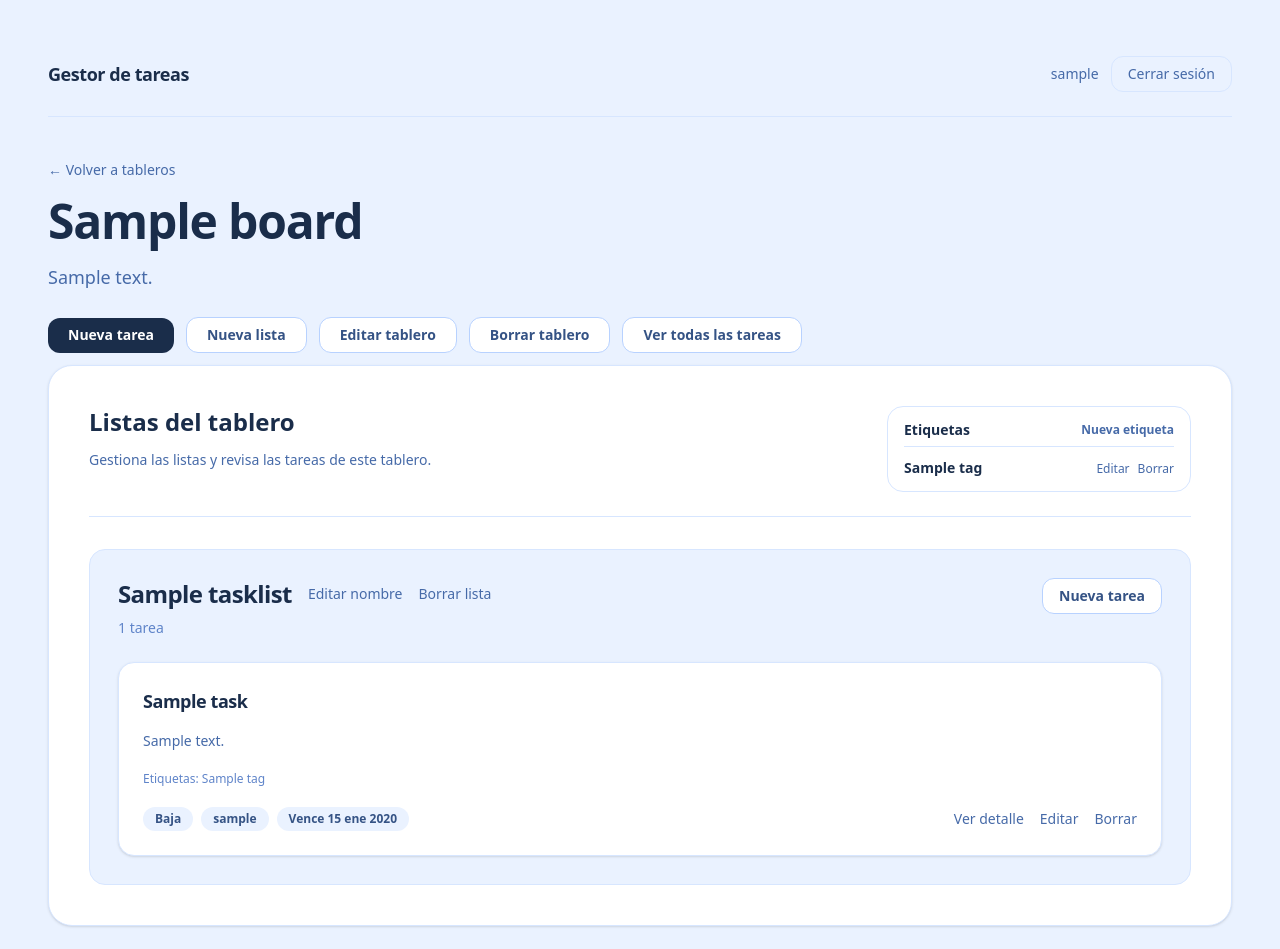
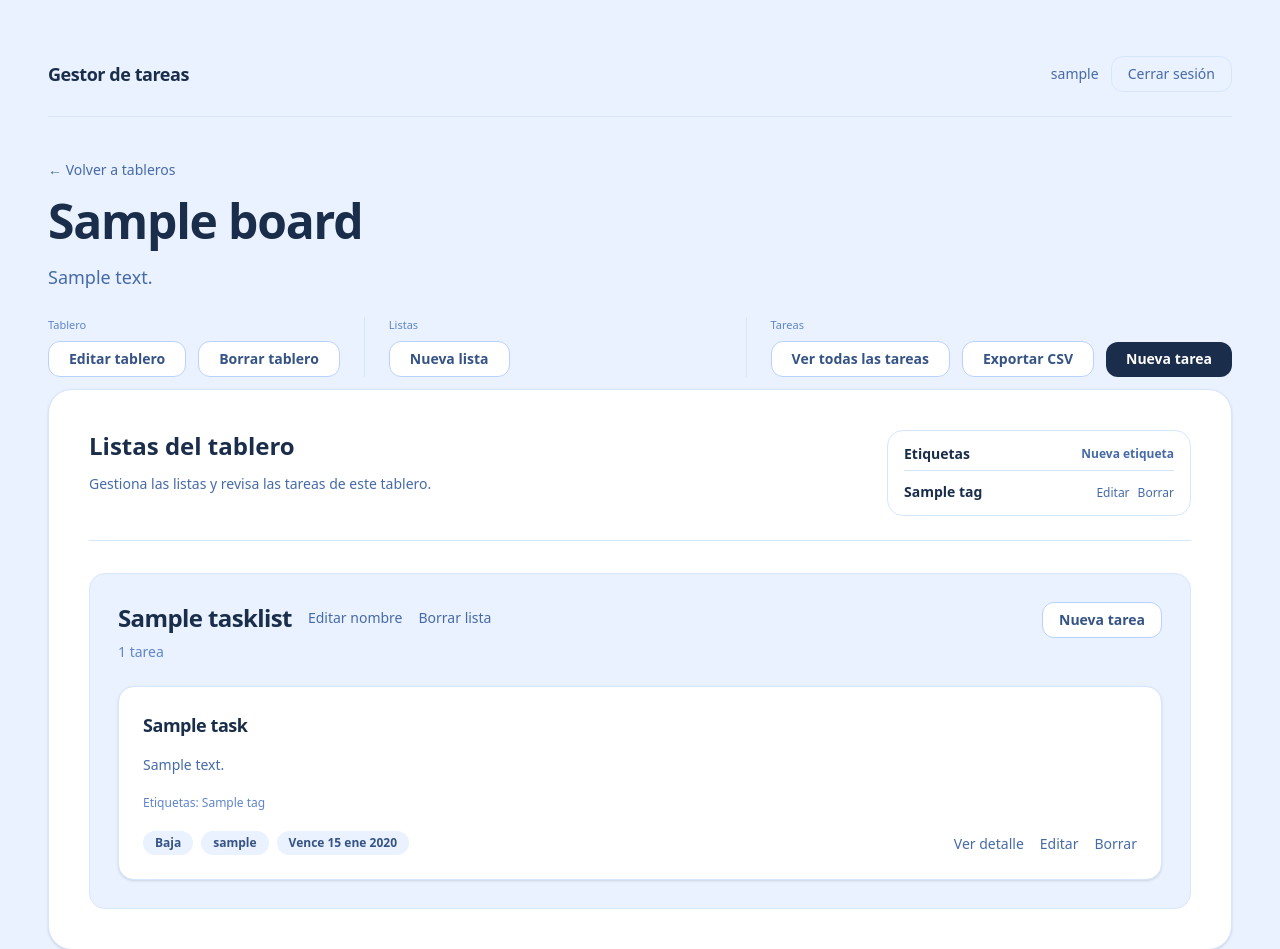
Before and after one commit to fjbravo75/django-task-manager, a Django app: page /boards/1/ in a window 1280 px wide. Shown: the top 949 px of the page. Before the commit the page ends 927 px from the top, so only its background shows below. Run offline with Django 5.2, Linux system fonts and the light colour scheme; a user stored in the database is signed in; tables that the repository leaves empty hold one stand-in row (values such as "Sample post").

Commit message:
Group board actions and add board CSV export

```diff
--- a/tasks/static/tasks/styles.css
+++ b/tasks/static/tasks/styles.css
@@ -984,6 +984,35 @@ input:-webkit-autofill, input:-webkit-autofill:hover, input:-webkit-autofill:foc
 .page-section > header {
   margin-bottom: 0.75rem;
 }
+.board-actions {
+  display: flex;
+  flex-wrap: wrap;
+  align-items: flex-end;
+  gap: 1rem 1.5rem;
+}
+.board-actions__group {
+  display: grid;
+  gap: 0.375rem;
+  min-width: 0;
+}
+.board-actions__group + .board-actions__group {
+  padding-left: 1.5rem;
+  border-left: 1px solid var(--color-slate-200);
+}
+.board-actions__group--tasks {
+  flex: 0 0 auto;
+  margin-left: auto;
+}
+.board-actions__buttons {
+  display: flex;
+  flex-wrap: wrap;
+  align-items: center;
+  gap: 0.75rem;
+}
+.board-actions__buttons--tasks {
+  width: auto;
+  flex-wrap: nowrap;
+}
 .board-panel-header {
   display: grid;
   gap: 1.5rem;
@@ -1593,7 +1622,8 @@ button.inline-flex.rounded-xl {
   flex: 0 1 13rem;
 }
 
-.task-filters__field label {
+.task-filters__field label,
+.board-actions__label {
   display: block;
   margin-bottom: 0.1875rem;
   font-size: 0.6875rem;
@@ -1626,6 +1656,23 @@ button.inline-flex.rounded-xl {
 }
 
 @media (max-width: 47.99rem) {
+  .board-actions {
+    display: grid;
+    gap: 1rem;
+  }
+
+  .board-actions__group + .board-actions__group {
+    padding-left: 0;
+    padding-top: 0.75rem;
+    border-left: 0;
+    border-top: 1px solid var(--color-slate-200);
+  }
+
+  .board-actions__group--tasks {
+    flex: initial;
+    margin-left: 0;
+  }
+
   .task-filters__row {
     display: grid;
     grid-template-columns: 1fr;
--- a/tasks/templates/tasks/board_detail.html
+++ b/tasks/templates/tasks/board_detail.html
@@ -32,21 +32,10 @@
                 </p>
             </div>
 
-            <div class="flex flex-col gap-3 sm:flex-row sm:flex-wrap sm:items-center">
-                <a
-                    class="inline-flex items-center justify-center rounded-xl bg-slate-950 px-5 py-3 text-sm font-semibold text-white transition hover:bg-slate-800"
-                    href="{% url 'board_task_create' board.pk %}"
-                >
-                    Nueva tarea
-                </a>
-
-                <a
-                    class="inline-flex items-center justify-center rounded-xl border border-slate-300 bg-white px-5 py-3 text-sm font-semibold text-slate-700 transition hover:bg-slate-100"
-                    href="{% url 'board_task_list_create' board.pk %}"
-                >
-                    Nueva lista
-                </a>
-
+            <div class="board-actions" aria-label="Acciones del tablero">
+                <section class="board-actions__group" aria-labelledby="board-actions-group-board">
+                    <p class="board-actions__label" id="board-actions-group-board">Tablero</p>
+                    <div class="board-actions__buttons">
                         <a
                             class="inline-flex items-center justify-center rounded-xl border border-slate-300 bg-white px-5 py-3 text-sm font-semibold text-slate-700 transition hover:bg-slate-100"
                             href="{% url 'board_update' board.pk %}"
@@ -60,13 +49,46 @@
                         >
                             Borrar tablero
                         </a>
+                    </div>
+                </section>
 
+                <section class="board-actions__group" aria-labelledby="board-actions-group-lists">
+                    <p class="board-actions__label" id="board-actions-group-lists">Listas</p>
+                    <div class="board-actions__buttons">
+                        <a
+                            class="inline-flex items-center justify-center rounded-xl border border-slate-300 bg-white px-5 py-3 text-sm font-semibold text-slate-700 transition hover:bg-slate-100"
+                            href="{% url 'board_task_list_create' board.pk %}"
+                        >
+                            Nueva lista
+                        </a>
+                    </div>
+                </section>
+
+                <section class="board-actions__group board-actions__group--tasks" aria-labelledby="board-actions-group-tasks">
+                    <p class="board-actions__label" id="board-actions-group-tasks">Tareas</p>
+                    <div class="board-actions__buttons board-actions__buttons--tasks">
                         <a
                             class="inline-flex items-center justify-center rounded-xl border border-slate-300 bg-white px-5 py-3 text-sm font-semibold text-slate-700 transition hover:bg-slate-100"
                             href="{% url 'task_list' %}"
                         >
                             Ver todas las tareas
                         </a>
+
+                        <a
+                            class="inline-flex items-center justify-center rounded-xl border border-slate-300 bg-white px-5 py-3 text-sm font-semibold text-slate-700 transition hover:bg-slate-100"
+                            href="{% url 'board_export_csv' board.pk %}"
+                        >
+                            Exportar CSV
+                        </a>
+
+                        <a
+                            class="inline-flex items-center justify-center rounded-xl bg-slate-950 px-5 py-3 text-sm font-semibold text-white transition hover:bg-slate-800"
+                            href="{% url 'board_task_create' board.pk %}"
+                        >
+                            Nueva tarea
+                        </a>
+                    </div>
+                </section>
             </div>
         </header>
 
--- a/tasks/urls.py
+++ b/tasks/urls.py
@@ -4,6 +4,7 @@ from tasks.views import (
     board_create,
     board_delete,
     board_detail,
+    board_export_csv,
     board_list,
     board_tag_create,
     board_tag_delete,
@@ -25,6 +26,7 @@ urlpatterns = [
     path("boards/create/", board_create, name="board_create"),
     path("boards/<int:pk>/edit/", board_update, name="board_update"),
     path("boards/<int:pk>/delete/", board_delete, name="board_delete"),
+    path("boards/<int:pk>/export/csv/", board_export_csv, name="board_export_csv"),
     path("boards/<int:pk>/", board_detail, name="board_detail"),
     path("boards/<int:board_pk>/tags/create/", board_tag_create, name="board_tag_create"),
     path("boards/<int:board_pk>/tags/<int:pk>/edit/", board_tag_update, name="board_tag_update"),
--- a/tasks/views.py
+++ b/tasks/views.py
@@ -1,10 +1,11 @@
+import csv
 from urllib.parse import urlencode
 
 from django.contrib.auth.decorators import login_required
 from django.contrib.auth import login as auth_login
 from django.core.paginator import Paginator
 from django.db.models import Max, Prefetch
-from django.http import Http404
+from django.http import Http404, HttpResponse
 from django.shortcuts import get_object_or_404, redirect, render
 
 from tasks.forms import BoardForm, RegisterForm, TagForm, TaskFilterForm, TaskForm, TaskListForm, TaskMoveForm
@@ -310,6 +311,53 @@ def board_detail(request, pk):
     )
 
 
+@login_required
+def board_export_csv(request, pk):
+    board = get_object_or_404(
+        Board.objects.filter(owner=request.user).only("pk", "name"),
+        pk=pk,
+    )
+    tasks_queryset = (
+        Task.objects.filter(task_list__board=board)
+        .select_related("task_list", "assignee")
+        .prefetch_related("tags")
+        .order_by("task_list__position", "pk")
+    )
+
+    response = HttpResponse(content_type="text/csv; charset=utf-8")
+    response["Content-Disposition"] = f'attachment; filename="board-{board.pk}-tasks.csv"'
+
+    writer = csv.writer(response)
+    writer.writerow(
+        [
+            "tablero",
+            "lista",
+            "titulo",
+            "descripcion",
+            "prioridad",
+            "fecha_limite",
+            "asignada_a",
+            "etiquetas",
+        ]
+    )
+
+    for task in tasks_queryset:
+        writer.writerow(
+            [
+                board.name,
+                task.task_list.name,
+                task.title,
+                task.description or "",
+                task.get_priority_display(),
+                task.due_date.isoformat() if task.due_date else "",
+                task.assignee.username if task.assignee else "",
+                ", ".join(task.tags.order_by("name", "pk").values_list("name", flat=True)),
+            ]
+        )
+
+    return response
+
+
 def _get_owned_board_with_tasks(user, board_pk):
     return get_object_or_404(
         Board.objects.filter(owner=user)
```
Also changed, not shown: tasks/tests.py (+101 -0 lines). Lines whose indentation alone changed are shown as unchanged.
